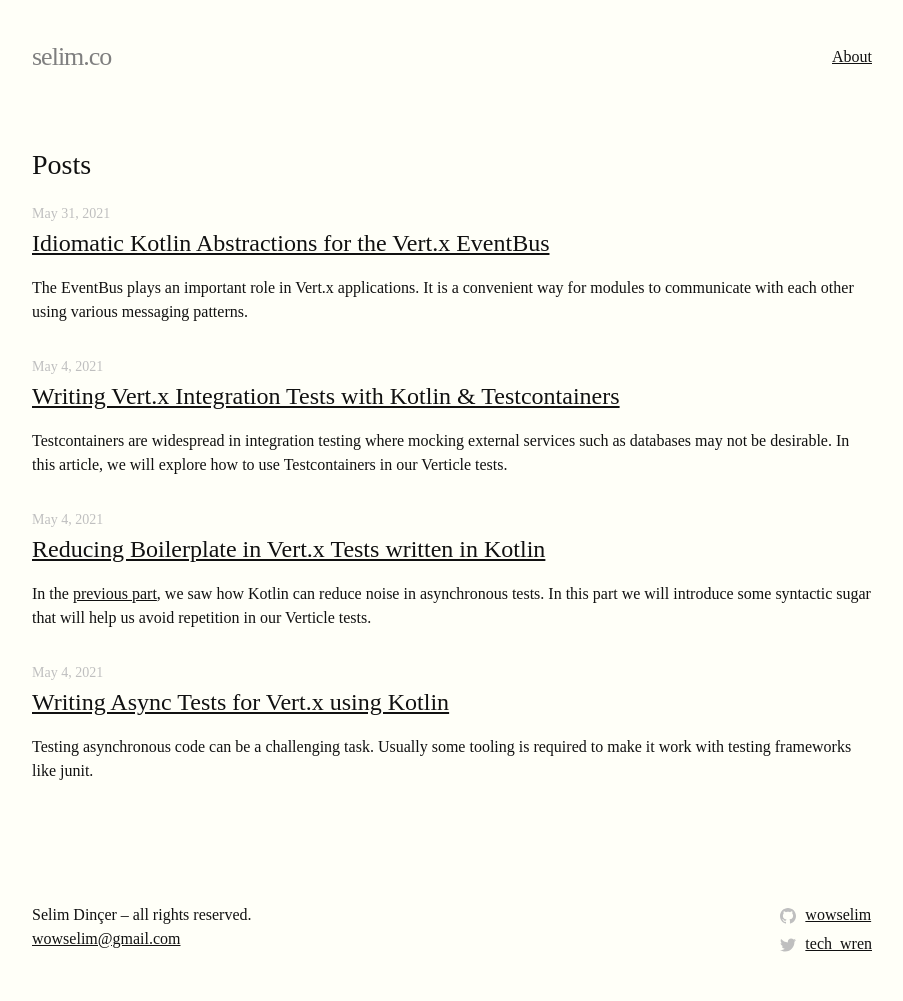
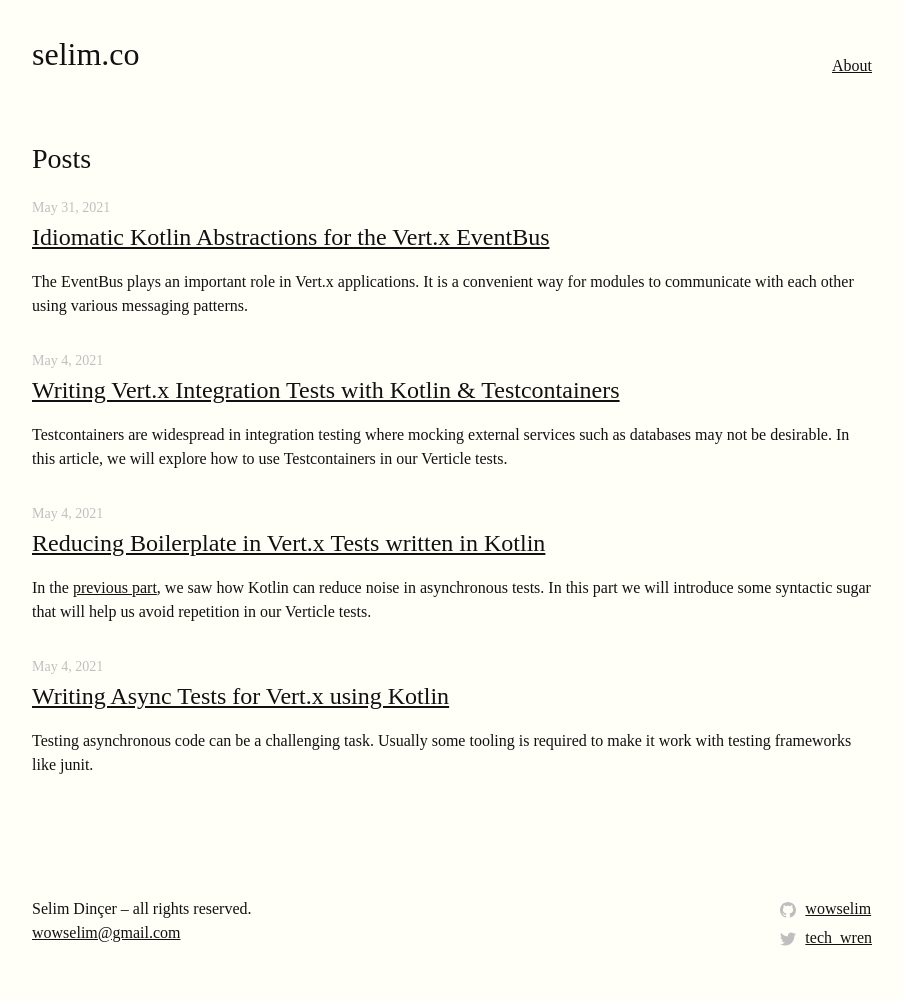
Before and after one commit to wowselim/wowselim.github.io, a Jekyll site: the page built from index.markdown, in a window 1280 px wide. Shown: the whole page, without its empty margins (188-1091 px from the left). Built offline with Jekyll 4.4.1, drawn with Linux system fonts in a browser that asks for light colours; some web fonts are replaced.

Commit message:
remove silly hamburger menu

```diff
--- a/_includes/header.html
+++ b/_includes/header.html
@@ -1,30 +1,21 @@
 <header class="site-header" role="banner">
 
   <div class="wrapper">
+    <nav>
     {%- assign default_paths = site.pages | map: "path" -%}
     {%- assign page_paths = site.header_pages | default: default_paths -%}
     <a class="site-title" rel="author" href="{{ "/" | relative_url }}">{{ site.title | escape }}</a>
 
     {%- if page_paths -%}
-      <nav class="site-nav">
-        <input type="checkbox" id="nav-trigger" class="nav-trigger" />
-        <label for="nav-trigger">
-          <span class="menu-icon">
-            <svg viewBox="0 0 18 15" width="18px" height="15px">
-              <path d="M18,1.484c0,0.82-0.665,1.484-1.484,1.484H1.484C0.665,2.969,0,2.304,0,1.484l0,0C0,0.665,0.665,0,1.484,0 h15.032C17.335,0,18,0.665,18,1.484L18,1.484z M18,7.516C18,8.335,17.335,9,16.516,9H1.484C0.665,9,0,8.335,0,7.516l0,0 c0-0.82,0.665-1.484,1.484-1.484h15.032C17.335,6.031,18,6.696,18,7.516L18,7.516z M18,13.516C18,14.335,17.335,15,16.516,15H1.484 C0.665,15,0,14.335,0,13.516l0,0c0-0.82,0.665-1.483,1.484-1.483h15.032C17.335,12.031,18,12.695,18,13.516L18,13.516z"/>
-            </svg>
-          </span>
-        </label>
-
-        <div class="trigger">
-          {%- for path in page_paths -%}
-            {%- assign my_page = site.pages | where: "path", path | first -%}
-            {%- if my_page.title -%}
-            <a class="page-link" href="{{ my_page.url | relative_url }}">{{ my_page.title | escape }}</a>
-            {%- endif -%}
-          {%- endfor -%}
-        </div>
-      </nav>
+      <ul>
+        {%- for path in page_paths -%}
+          {%- assign my_page = site.pages | where: "path", path | first -%}
+          {%- if my_page.title -%}
+          <li><a class="page-link" href="{{ my_page.url | relative_url }}">{{ my_page.title | escape }}</a></li>
+          {%- endif -%}
+        {%- endfor -%}
+      </ul>
     {%- endif -%}
+  </nav>
   </div>
 </header>
--- a/_sass/minima/_layout.scss
+++ b/_sass/minima/_layout.scss
@@ -13,93 +13,39 @@
 }
 
 .site-title {
-  @include relative-font-size(1.625);
-  font-weight: 300;
-  line-height: $base-line-height * $base-font-size * 2.25;
-  letter-spacing: -1px;
-  margin-bottom: 0;
-  float: left;
+  font-size: 2em;
   text-decoration: none;
-
-  &,
-  &:visited {
-    color: $grey-color-dark;
-  }
 }
 
-.site-nav {
-  float: right;
-  line-height: $base-line-height * $base-font-size * 2.25;
+nav {
+  display: grid;
+  grid-template-columns: min-content 1fr;
 
-  .nav-trigger {
-      display: none;
-  }
+  ul {
+    justify-self: end;
+    align-self: end;
+    display: inline-block;
+    list-style-type: none;
+    padding: 0;
+    margin: 0;
 
-  .menu-icon {
-    display: none;
-  }
+    li {
+      display: inline-block;
+    }
 
-  .page-link {
-    color: $text-color;
-    line-height: $base-line-height;
+    li:not(:last-child) {
+      margin-inline-end: 0.5em;
+    }
 
-    // Gaps between nav items, but not on the last one
-    &:not(:last-child) {
-      margin-right: 20px;
+    @include media-query($on-palm) {
+      justify-self: center;
     }
   }
 
   @include media-query($on-palm) {
-    position: absolute;
-    top: 9px;
-    right: $spacing-unit / 2;
-    background-color: $background-color;
-    border: 1px solid $grey-color-light;
-    border-radius: 5px;
-    text-align: right;
-
-    label[for="nav-trigger"] {
-      display: block;
-      float: right;
-      width: 36px;
-      height: 36px;
-      z-index: 2;
-      cursor: pointer;
-    }
-
-    .menu-icon {
-      display: block;
-      float: right;
-      width: 36px;
-      height: 26px;
-      line-height: 0;
-      padding-top: 10px;
-      text-align: center;
-
-      > svg {
-        fill: $grey-color-dark;
-      }
-    }
-
-    input ~ .trigger {
-      clear: both;
-      display: none;
-    }
-
-    input:checked ~ .trigger {
-      display: block;
-      padding-bottom: 5px;
-    }
-
-    .page-link {
-      display: block;
-      padding: 5px 10px;
-
-      &:not(:last-child) {
-        margin-right: 0;
-      }
-      margin-left: 20px;
-    }
+    width: 100%;
+    grid-template-columns: min-content;
+    justify-content: center;
   }
 }
 
```
